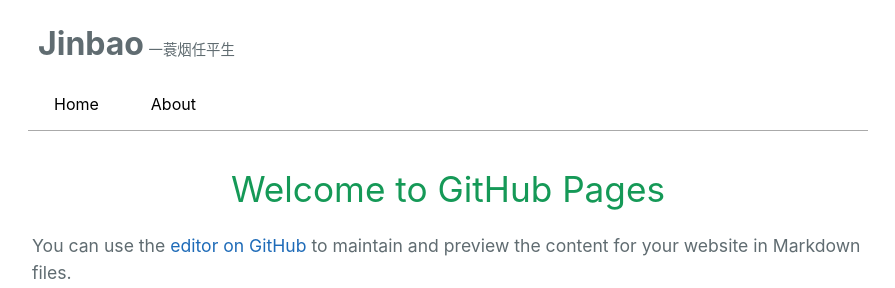
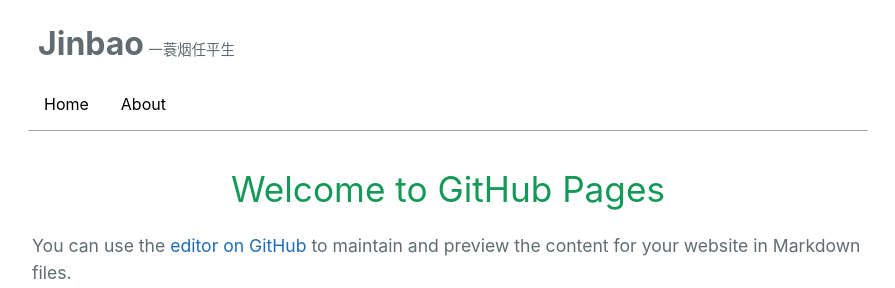
Before and after one commit to JinbaoWeb/jinbaoweb.github.io, a Jekyll site: the page built from index.md, in a window 1280 px wide. Shown: the top 288 px of the page, without its empty margins (192-1087 px from the left). Built offline with Jekyll 4.4.1, drawn with Linux system fonts in a browser that asks for light colours; our own code applies the rules of GitHub Pages for plain Markdown files.

Commit message:
Update header.css

```diff
--- a/assets/css/header.css
+++ b/assets/css/header.css
@@ -33,7 +33,7 @@
   display: block;
   position: relative;
   float: left;
-  margin: 0 10px;
+  margin: 0;
 }
 
 .header-main-nav-item a {
```
